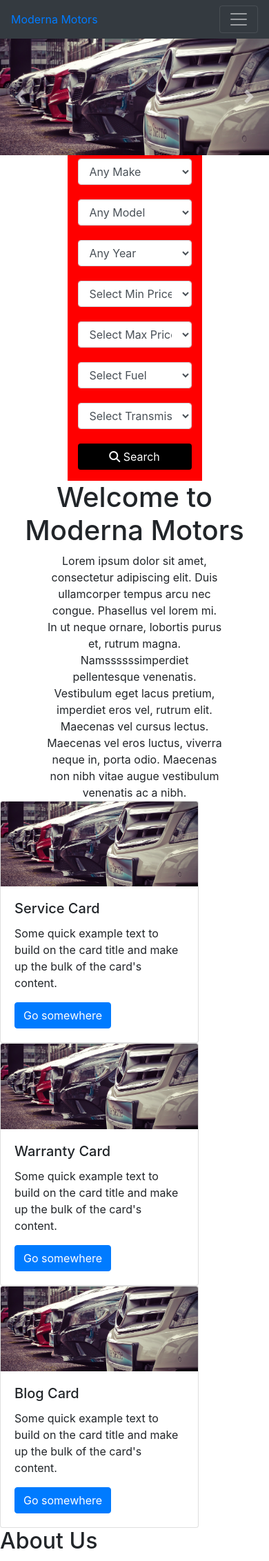
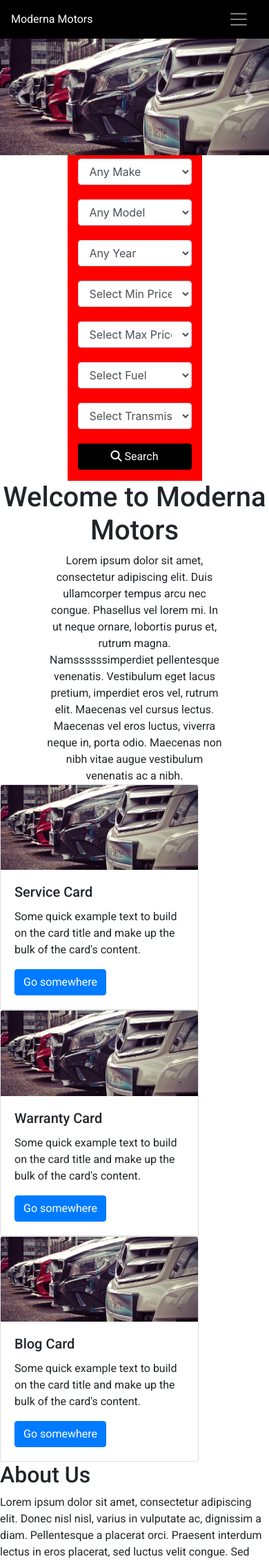
Before and after one commit to ldettorre/cardealership-app, a Django app: page / in a window 390 px wide. Shown: the top 2263 px of the page at 69% size. Run offline with Django 3.2, Linux system fonts and the light colour scheme; data that the repository does not hold is empty; some libraries are stand-ins or nearby versions.

Commit message:
I moved the footer from index.html to its own partial file within templates/partials. The appropriate link was added to base.html. I also added a Roboto font import to styles.css and styled the navbar slightly moving the links to the right and changing the font color to white.

```diff
--- a/cardealership/static/css/style.css
+++ b/cardealership/static/css/style.css
@@ -1,3 +1,9 @@
+@import url('https://fonts.googleapis.com/css2?family=Roboto:ital,wght@0,100;0,300;0,400;0,500;0,700;0,900;1,100;1,300;1,400;1,500;1,700;1,900&display=swap');
+
+h1, h2, h3, h4, h5, p, a, button {
+    font-family:Roboto;
+}
+
 .no-gutters {
     margin-right: 0;
     margin-left: 0;
@@ -9,7 +15,15 @@
     }
   }
 
-.carousel{
+.navbar-styling {
+    background-color:black;
+}
+
+.navbar-styling a {
+    color:white;
+}
+
+.carousel {
     width:100%;
 }
 .search-form {
@@ -23,7 +37,7 @@
     padding-top:5px;
 }
 
-.search > button {
+.search-btn {
     color:white;
     background-color: black;
 }
@@ -36,7 +50,7 @@
 }
 
 
-.about-us img{
+.about-us img {
     width: 100%;
     height:100%;
     object-fit: cover;
@@ -49,7 +63,12 @@
     width: 65%;
 }
 
-.embedded-map{
+.embedded-map {
     width:100%;
     height:100%
 }
+
+.subscribe-btn {
+    color:white;
+    background-color: red;
+}
--- a/home/templates/home/index.html
+++ b/home/templates/home/index.html
@@ -112,8 +112,8 @@
             </select>
         </div>
 
-        <div class="form-group col-md-3 col-sm-6 search">
-          <button type="submit" class="btn btn-block"><i class="fa fa-search" aria-hidden="true"></i> Search </button>
+        <div class="form-group col-md-3 col-sm-6">
+          <button type="submit" class="btn btn-block search-btn"><i class="fa fa-search" aria-hidden="true"></i> Search </button>
         </div>
     </div>
       </form>
@@ -205,83 +205,13 @@
       <div class="form-group">
         {% csrf_token %} {{ form |as_bootstrap }}
       </div>
-      <button type="submit" class="btn btn-block">Subscribe <span class="angle_arrow"><i class="fa fa-angle-right" aria-hidden="true"></i></span></button>
+      <div class="form-group col-md-3 col-sm-6 ">
+        <button type="submit" class="btn btn-block subscribe-btn">Search</button>
+      </div>
     </form>
-    <p class="subscribed-text">*We send great deals and latest auto news to our subscribed users every week.</p>
 </div>
 </div>
 <!-- /Google Map Embedded -->
 
 
-<!-- Footer -->
-<footer class="bg-light text-center text-lg-start">
-  <div class="container p-4">
-    <div class="row">
-      <div class="col-lg-3 col-md-6 mb-4 mb-md-0">
-        <h5 class="text-uppercase mb-0">USEFUL LINKS</h5>
-
-        <ul class="list-unstyled">
-          <li>
-            <a href="" class="text-dark">Link 1</a>
-          </li>
-          <li>
-            <a href="" class="text-dark">Link 2</a>
-          </li>
-          <li>
-            <a href="" class="text-dark">Link 3</a>
-          </li>
-          <li>
-            <a href="" class="text-dark">Link 4</a>
-          </li>
-        </ul>
-      </div>
-
-      <div class="col-lg-3 col-md-6 mb-4 mb-md-0">
-        <h5 class="text-uppercase">Links</h5>
-
-        <ul class="list-unstyled mb-0">
-          <li>
-            <a href="" class="text-dark">Link 1</a>
-          </li>
-          <li>
-            <a href="" class="text-dark">Link 2</a>
-          </li>
-          <li>
-            <a href="" class="text-dark">Link 3</a>
-          </li>
-          <li>
-            <a href="" class="text-dark">Link 4</a>
-          </li>
-        </ul>
-      </div>
-
-      <div class="col-lg-3 col-md-6 mb-4 mb-md-0">
-        <h5 class="text-uppercase mb-0">Links</h5>
-
-        <ul class="list-unstyled">
-          <li>
-            <a href="" class="text-dark">Link 1</a>
-          </li>
-          <li>
-            <a href="" class="text-dark">Link 2</a>
-          </li>
-          <li>
-            <a href="" class="text-dark">Link 3</a>
-          </li>
-          <li>
-            <a href="" class="text-dark">Link 4</a>
-          </li>
-        </ul>
-      </div>
-    </div>
-  </div>
-
-  <div class="text-center p-3" style="background-color: rgba(0, 0, 0, 0.2)">
-    © 2020 Copyright:
-    <a class="text-dark" href="https://mdbootstrap.com/">MDBootstrap.com</a>
-  </div>
-
-</footer>
-<!-- /Footer -->
-
 {% endblock %}
--- a/templates/base.html
+++ b/templates/base.html
@@ -14,6 +14,7 @@
     <body>
         {% include 'partials/_navbar.html' %}
         {% block content %} {% endblock %}
+        {% include 'partials/_footer.html' %}
         <script src="https://code.jquery.com/jquery-3.5.1.min.js" integrity="sha256-9/aliU8dGd2tb6OSsuzixeV4y/faTqgFtohetphbbj0=" crossorigin="anonymous"></script>
         <script src="https://stackpath.bootstrapcdn.com/bootstrap/4.5.2/js/bootstrap.bundle.min.js" integrity="sha384-LtrjvnR4Twt/qOuYxE721u19sVFLVSA4hf/rRt6PrZTmiPltdZcI7q7PXQBYTKyf" crossorigin="anonymous"></script>
         <script src="{% static 'js/scripts.js' %}"></script>
--- a/templates/partials/_navbar.html
+++ b/templates/partials/_navbar.html
@@ -1,15 +1,15 @@
 {% load static %}
 
-<nav class="navbar navbar-expand-md navbar-dark bg-dark">
+<nav class="navbar navbar-expand-md navbar-styling  ">
   <a href="/">Moderna Motors</a>
-  <button class="navbar-toggler" type="button" data-toggle="collapse" data-target="#navbarsExample04" aria-controls="navbarsExample04" aria-expanded="false" aria-label="Toggle navigation">
+  <button class="navbar-toggler navbar-dark" type="button" data-toggle="collapse" data-target="#navtarget" aria-controls="navtarget" aria-expanded="false" aria-label="Toggle navigation">
     <span class="navbar-toggler-icon"></span>
   </button>
 
-  <div class="collapse navbar-collapse" id="navbarsExample04">
-    <ul class="navbar-nav mr-auto">
+  <div class="collapse navbar-collapse" id="navtarget">
+    <ul class="navbar-nav ml-auto">
       <li class="nav-item">
-        <a class="nav-link" href="{% url 'index' %}">Home <span class="sr-only">(current)</span></a>
+        <a class="nav-link" href="{% url 'index' %}">Home</a>
       </li>
       <li class="nav-item">
         <a class="nav-link" href="{% url 'about' %}">About</a>
@@ -27,8 +27,5 @@
         <a class="nav-link" href="{% url 'contact_form' %}">Contact Us</a>
       </li>
     </ul>
-    <form class="form-inline my-2 my-md-0">
-      <input class="form-control" type="text" placeholder="Search">
-    </form>
   </div>
 </nav>
```
Also changed, not shown: templates/partials/_footer.html (added, +70 -0 lines).
